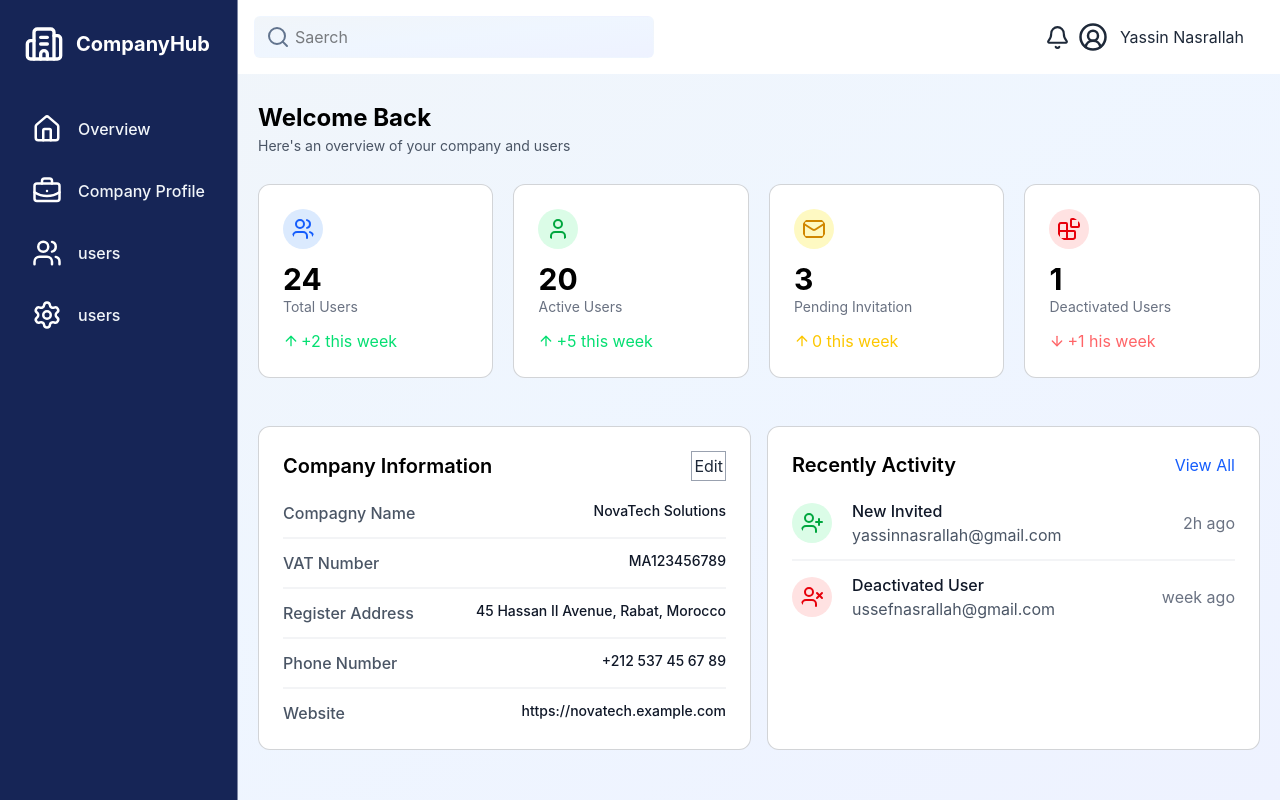
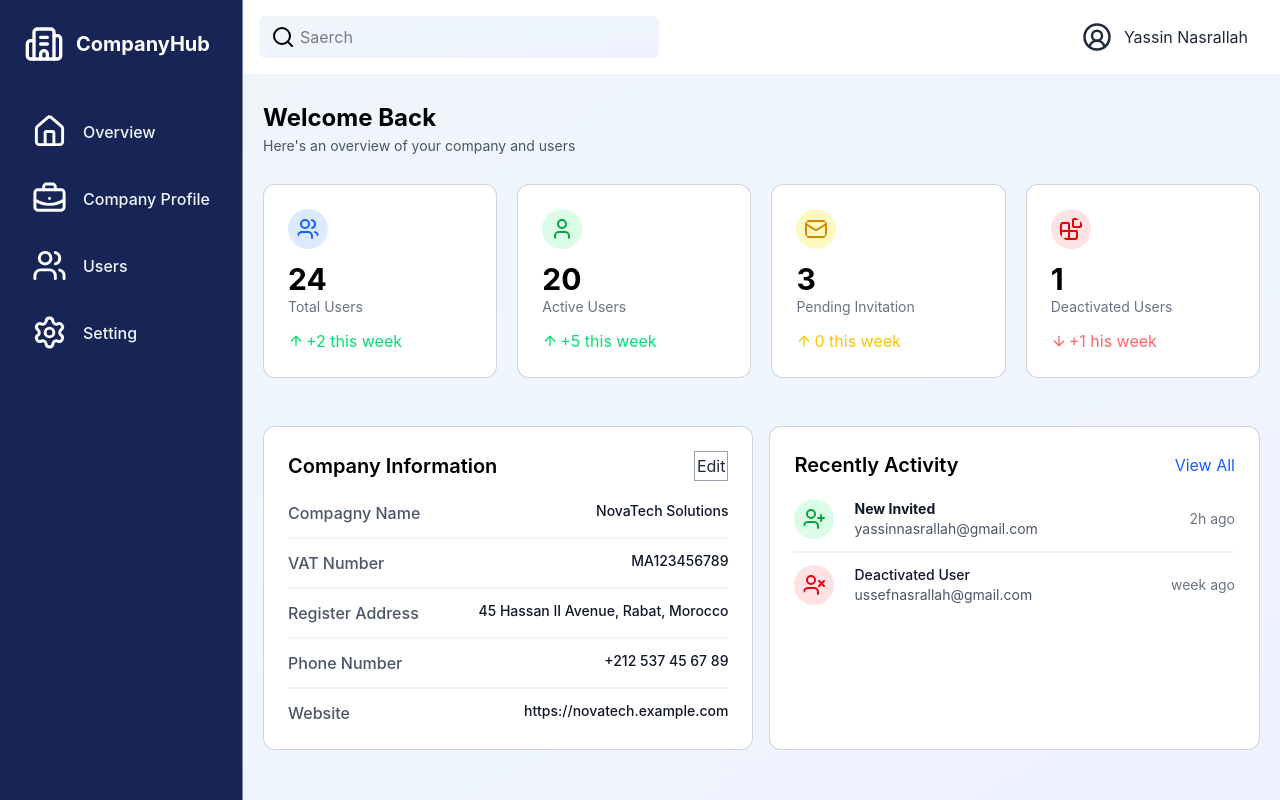
Before and after one commit to YassinNasrallah/CompanyHub-typescript, a React (Vite) app: page /#/ in a window 1280 px wide. Built offline with nearby package versions, Linux system fonts and the light colour scheme.

Commit message:
add bottomnavbar

```diff
--- /dev/null
+++ b/src/components/BottomNavbar.tsx
@@ -0,0 +1,22 @@
+import { sidebarItems } from "../interface/SidebarType"
+import { NavLink } from "react-router-dom"
+const BottomNavbar = () => {
+  return (
+           <nav className="flex md:hidden justify-around p-1 bg-white  mt-10  h-fit fixed bottom-0 left-0 right-0">
+           {sidebarItems.map((item)=>{
+             const Icon = item.icon
+             return(
+              <NavLink key={item.to} to={item.to} className={({isActive})=>
+                `flex-col rounded-sm  transition px-2 py-2.5 flex   items-center
+                ${isActive? 'text-blue-600' : 'text-gray-500'}`}>
+                 <Icon size={30} />
+                 <h2 className="text-sm" >{item.title}</h2>
+             </NavLink>
+             )
+           })}
+       </nav>
+
+  )
+}
+
+export default BottomNavbar
--- a/src/components/Navbar.tsx
+++ b/src/components/Navbar.tsx
@@ -1,29 +1,24 @@
-import { Search, Bell,Menu, CircleUserRound, Building2 } from "lucide-react"
-import useMenu from "../hook/useMenu"
+import { Search, Bell, CircleUserRound, Building2 } from "lucide-react"
 const Navbar = () => {
-  const { handlClick} = useMenu()
   return (
     <div className="flex justify-between item-center relative bg-white p-4 ">
       <div className=" gap-4 justify-center items-center flex lg:hidden md:hidden relative">
-          <Menu onClick={handlClick} size={35} className="cursor-pointer"/>
+
         <div className="flex items-center gap-2">
           <Building2 size={35}/>
           <h1 className="text-black text-xl font-bold">CompanyHub</h1>
         </div>
       </div>
 
-        <div className="hidden lg:flex md:flex relative w-100 ">
-           <Search className="absolute left-3 -translate-y-1/2 top-1/2 text-slate-500"/>
-           <input type="text" placeholder="Saerch" className="rounded-md bg-linear-to-br from-slate-100 via-blue-50 to-indigo-50 w-full p-2 pl-10 outline-none border border-transparent duration-300 focus:border-gray-300 "/>
+        <div className=" relative w-100 ">
+           <Search className="right-0 absolute md:left-3 -translate-y-1/2 top-1/2 "/>
+           <input type="text" placeholder="Saerch" className="hidden sm:flex rounded-md bg-linear-to-br from-slate-100 via-blue-50 to-indigo-50 w-full p-2 pl-10 outline-none border border-transparent duration-300 focus:border-gray-300 "/>
         </div>
 
-        <div className="flex items-center gap-2 mr-5">
-               <Bell size={25} className="text-gray-800"/>
-            <div className="flex gap-3  items-center">
+            <div className="flex gap-3  items-center px-4">
                <CircleUserRound className="text-gray-800" size={30}/>
                <h2 className="text-gray-800 hidden lg:flex ">Yassin Nasrallah</h2>
             </div>
-        </div>
 
     </div>
   )
--- a/src/components/Sidebar.tsx
+++ b/src/components/Sidebar.tsx
@@ -1,13 +1,15 @@
+
+import { sidebarItems } from "../interface/SidebarType"
+import { NavLink } from "react-router-dom"
+import { Building2 } from "lucide-react"
+const Sidebar = () => {
 
 
-import { Link } from "react-router-dom"
-import { Building2,Settings, House, BriefcaseBusinessIcon, Users  } from "lucide-react"
-const Sidebar = () => {
 
   return (
-    <div className={`hidden md:flex lg:flex h-screen transition-all duration-300 ease-in-out bg-blue-950 dark:bg-slate-950/80
-    backdrop-blur-xl border-r border-slate-200/50 dark:border-slate-700/50  flex-col fixed top-0 left-0 md:relative`}>
-     <div className="p-6  dark:border-slate-700/50">
+    <div className={`hidden md:flex lg:flex h-screen transition-all duration-300 ease-in-out bg-blue-950
+    backdrop-blur-xl border-r border-slate-200/50   flex-col fixed top-0 left-0 md:relative`}>
+     <div className="p-6">
 
       {/*logo*/}
         <div className="flex items-center space-x-3">
@@ -20,27 +22,19 @@ const Sidebar = () => {
      </div>
 
     {/*navigation*/}
+    <aside>
      <nav className=" md:inline-flex flex-col mt-10 gap-3">
-          <Link to="/" className=" rounded-sm hover:bg-blue-600 transition hover:text-white px-2 py-2.5 flex gap-4 text-white items-center">
-             <House size={30} />
-             <h2  className={` font-medium text-slate-100`}>Overview</h2>
-          </Link>
-
-          <Link to='/Compagnyprofile' className="rounded-sm hover:bg-blue-600 transition hover:text-white px-2 py-2.5 flex gap-4 text-white items-center">
-            <BriefcaseBusinessIcon size={30} />
-             <h2 className={` font-medium text-slate-100`}>Company Profile</h2>
-          </Link>
-
-          <div className="rounded-sm hover:bg-blue-600 transition hover:text-white px-2 py-2.5 flex gap-4 text-white items-center">
-            <Users size={30} />
-             <a href="http://" className={` font-medium text-slate-100`}>users</a>
-          </div>
-
-          <div className="rounded-sm hover:bg-blue-600 transition hover:text-white px-2 py-2.5 flex gap-4 text-white items-center">
-            <Settings size={30} />
-             <a href="http://" className={` font-medium text-slate-100`}>users</a>
-          </div>
+           {sidebarItems.map((item)=>{
+             const Icon = item.icon
+             return(
+              <NavLink key={item.to} to={item.to} className="rounded-sm hover:bg-blue-600 transition hover:text-white px-2 py-2.5 flex gap-4 text-white items-center">
+                 <Icon size={35} />
+                 <h2 className={` font-medium text-slate-100`}>{item.title}</h2>
+             </NavLink>
+             )
+           })}
        </nav>
+      </aside>
      </div>
     </div>
   )
--- a/src/hook/useMenu.tsx
+++ /dev/null
@@ -1,13 +0,0 @@
-import { useState } from "react"
-const useMenu = () => {
-    const [openMenu, setOpenmenu] = useState(false)
-    const handlClick = () =>{
-        setOpenmenu(prev => !prev)
-    }
-  return {
-    openMenu,
-    handlClick
-  }
-}
-
-export default useMenu
--- a/src/interface/DataType.ts
+++ b/src/interface/DataType.ts
@@ -7,6 +7,7 @@ export const DashboardData = {
     address: "45 Hassan II Avenue, Rabat, Morocco",
     phone: "+212 537 45 67 89",
     website: "https://novatech.example.com",
+    profile:'NS'
   },
 
   statistics: {
--- /dev/null
+++ b/src/interface/SidebarType.ts
@@ -0,0 +1,14 @@
+  import {Settings, House, BriefcaseBusinessIcon, Users, type LucideIcon,} from 'lucide-react'
+
+  type Sidbardata = {
+    icon:LucideIcon,
+    title:string,
+    to:string
+  }
+
+export  const sidebarItems:Sidbardata[]=[
+    {icon:House, title:'Overview', to:'/'},
+    {icon:BriefcaseBusinessIcon, title:'Company Profile', to:'/Compagnyprofile'},
+    {icon:Users, title:'Users', to:'/users'},
+    {icon:Settings, title:'Setting', to:'/setting'},
+  ]
--- a/src/module/companyprofile/components/CompanySettingsCard.tsx
+++ b/src/module/companyprofile/components/CompanySettingsCard.tsx
@@ -4,7 +4,7 @@ import { CompanyField } from "./CompanyField";
 const CompanySettingsCard = () => {
 
   return (
-    <div className=" flex flex-col gap-5 ml-8 bg-white w-[80%] rounded-xl border border-gray-800/20 p-6">
+    <div className=" flex flex-col gap-6 m-auto bg-white w-[90%] rounded-xl border border-gray-800/20 p-6">
        <div className=" flex justify-between items-center gap-7">
            <h2 className="font-semibold text-xl">Company Details</h2>
             <div className="flex justify-center items-center text-gray-800 p-0.5 gap-1 border-1 border-gray-400">
--- a/src/module/overview/components/CompanyRecentActivity.tsx
+++ b/src/module/overview/components/CompanyRecentActivity.tsx
@@ -11,12 +11,12 @@ const CompanyRecentActivity = () => {
         <div className="flex flex-col gap-3">
 
                   {invitedUsers.map((user)=>(
-                    <div className="flex items-center justify-between" key={user.id} >
+                    <div className="flex items-center justify-between text-sm" key={user.id} >
                      <div className="flex justify-between items-center gap-5">
                       <UserPlus className="bg-green-100 text-green-600 p-2 w-10 h-10 rounded-full"/>
                       <div>
-                        <h2 className="text-gray-900 font-medium">New Invited</h2>
-                        <h3 className="text-gray-600  font-sm">{user.email}</h3>
+                        <h2 className="text-gray-900 font-bold">New Invited</h2>
+                        <h3 className="text-gray-600 font-sm">{user.email}</h3>
                       </div>
                      </div>
                      <div>
@@ -28,7 +28,7 @@ const CompanyRecentActivity = () => {
                     <div className="border border-gray-100"></div>
 
                    {deactivatedUsers.map((user)=>(
-                       <div className="flex items-center justify-between" key={user.id}>
+                       <div className="flex items-center justify-between text-sm" key={user.id}>
                      <div className="flex justify-between items-center gap-5">
                       <UserX className="bg-red-100 text-red-600 p-2 w-10 h-10 rounded-full"/>
                       <div>
--- a/src/module/overview/layout/Dashboard.tsx
+++ b/src/module/overview/layout/Dashboard.tsx
@@ -1,4 +1,5 @@
 
+import BottomNavbar from '../../../components/BottomNavbar'
 import Navbar from '../../../components/Navbar'
 import Sidebar from '../../../components/Sidebar'
 import CompanyProfilecard from '../components/CompanyProfilecard'
@@ -9,18 +10,24 @@ import OverviewHeader from '../components/OverviewHeader'
 const Dashboard = () => {
   return (
     <div className='min-h-screen w-full bg-linear-to-br from-slate-100 via-blue-50 to-indigo-50
-    dark:from-slate-900 dark:via-slate-00 dark:via-slate-800 transition-all duration-500'>
+     transition-all duration-500'>
         <div className="flex h-screen overflow-hidden">
             <Sidebar />
-             <div className="flex flex-col flex-1 gap-7 overflow-y-auto ">
+             <div className="flex flex-col flex-1 gap-7 overflow-y-auto">
               <Navbar />
+
+              <main className='flex flex-col gap-7 pb-20 md:pb-0'>
                  <OverviewHeader />
                  <OverviewCards />
                  <div className="m-5 grid sm:grid-cols-1 lg:grid-cols-2 gap-4 justify-center ">
                   <CompanyProfilecard />
                   <CompanyRecentActivity />
                  </div>
+              </main>
+
+                 <BottomNavbar />
              </div>
+
         </div>
     </div>
   )
```
Also changed, not shown: src/module/companyprofile/layout/CompanyProfile.tsx (+8 -2 lines).
